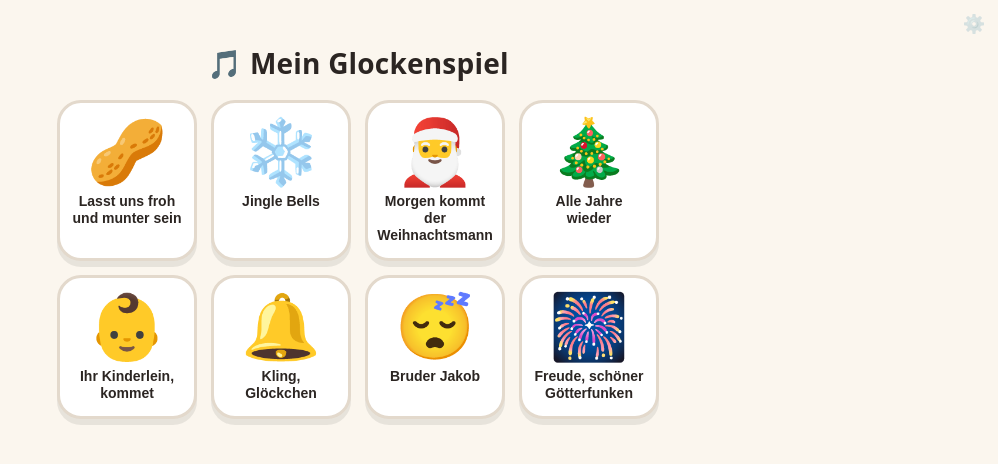
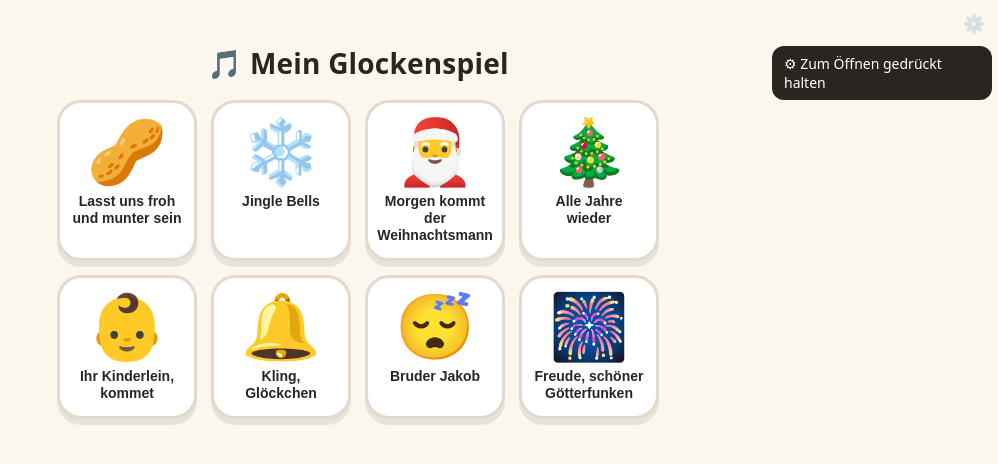
Before and after one commit to jwoehrle/Glockenspiel, a website built with Vite: page index.html in a window 1280 px wide. Both pictures are taken after a click on the button "⚙️". Shown: the whole page, without its empty margins (282-1280 px from the left). Built offline with nearby package versions, Linux system fonts and the light colour scheme.

Commit message:
Show a hint when the settings cog is only clicked (it opens on press-and-hold)

```diff
--- a/index.html
+++ b/index.html
@@ -21,6 +21,7 @@
     >
       ⚙️
     </button>
+    <div class="gearhint" id="gearhint" role="status" hidden>⚙ Zum Öffnen gedrückt halten</div>
     <h1 id="title">🎵 Mein Glockenspiel</h1>
     <div class="songs" id="songs"></div>
 
--- a/src/app.ts
+++ b/src/app.ts
@@ -434,12 +434,18 @@ function wire(): void {
 
   // Parent area: press and hold the gear for ~0.8 s, so the child can't open it by accident (keyboard: Enter).
   const gear = button("settingsBtn");
+  const gearHint = $("gearhint");
   let gearT = 0;
+  let gearHintT = 0;
+  let opened = false;
   gear.addEventListener("pointerdown", () => {
+    opened = false;
+    gearHint.hidden = true;
     gear.classList.add("hold");
     clearTimeout(gearT);
     gearT = window.setTimeout(() => {
       gear.classList.remove("hold");
+      opened = true;
       openSettings();
     }, 800);
   });
@@ -450,7 +456,14 @@ function wire(): void {
     });
   }
   gear.addEventListener("click", (e) => {
-    if (e.detail === 0) openSettings();
+    if (e.detail === 0) {
+      openSettings(); // keyboard
+    } else if (!opened) {
+      // A short tap does nothing on purpose; say how to open the parent area instead of staying silent.
+      gearHint.hidden = false;
+      clearTimeout(gearHintT);
+      gearHintT = window.setTimeout(() => (gearHint.hidden = true), 3000);
+    }
   });
   gear.addEventListener("contextmenu", (e) => e.preventDefault());
 
--- a/src/style.css
+++ b/src/style.css
@@ -94,6 +94,22 @@ body.home h1 {
   transition:
     transform 0.8s,
     opacity 0.8s;
+}
+.gearhint {
+  position: fixed;
+  top: 46px;
+  right: 6px;
+  z-index: 5;
+  max-width: 220px;
+  padding: 8px 12px;
+  border-radius: 12px;
+  background: var(--ink);
+  color: #fff;
+  font-size: 14px;
+  pointer-events: none;
+}
+.gearhint[hidden] {
+  display: none;
 }
 .gear.hold {
   transform: rotate(180deg) scale(1.3);
```
Also changed, not shown: AGENTS.md (+1 -1 lines), tests/e2e/ui.spec.ts (+6 -0 lines).
